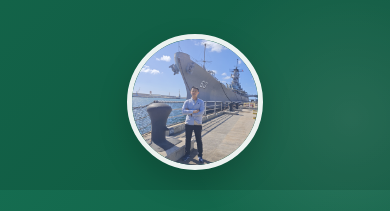
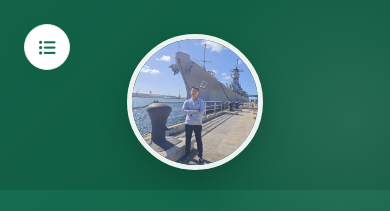
Before and after one commit to FuYanduo/fuyanduo.github.io, a Jekyll site: the page built from index.md, in a window 390 px wide. Shown: the top 211 px of the page. Built offline with Jekyll 4.4.1, drawn with Linux system fonts in a browser that asks for light colours; a style sheet for code colours, icons or effects is not loaded; our own code applies the rules of GitHub Pages for plain Markdown files.

Commit message:
update toggle

```diff
--- a/_layouts/homepage.html
+++ b/_layouts/homepage.html
@@ -18,6 +18,20 @@
     <link rel="stylesheet" href="{{ "/assets/css/publications-no-dark-mode.css" | relative_url }}">
   </head>
   <body>
+    <button type="button" class="toc-toggle" id="toc-toggle" aria-expanded="false" aria-controls="toc-panel" aria-label="Toggle table of contents">
+      <i class="fa-solid fa-list-ul toc-toggle-open" aria-hidden="true"></i>
+      <i class="fa-solid fa-xmark toc-toggle-close" aria-hidden="true"></i>
+    </button>
+
+    <aside class="toc-panel" id="toc-panel" aria-label="Table of contents">
+      <div class="toc-head">
+        <span class="toc-title"><i class="fa-solid fa-compass" aria-hidden="true"></i> Contents</span>
+      </div>
+      <nav class="toc-nav" id="toc-nav" aria-label="Page sections"></nav>
+    </aside>
+
+    <div class="toc-backdrop" id="toc-backdrop"></div>
+
     <div class="page-shell">
       <header class="profile-hero">
         <div class="portrait-panel">
@@ -90,6 +104,7 @@
     </div>
 
     <script src="{{ "/assets/js/publications-filter.js" | relative_url }}"></script>
+    <script src="{{ "/assets/js/toc.js" | relative_url }}"></script>
     {% if site.google_analytics %}
     <script>
       (function(i,s,o,g,r,a,m){i['GoogleAnalyticsObject']=r;i[r]=i[r]||function(){
--- a/_sass/minimal-light-no-dark-mode.scss
+++ b/_sass/minimal-light-no-dark-mode.scss
@@ -316,6 +316,172 @@
   font-size: 12px;
 }
 
+/* Collapsible Table of Contents */
+.toc-toggle {
+  position: fixed;
+  top: 24px;
+  left: 24px;
+  z-index: 60;
+  width: 46px;
+  height: 46px;
+  display: inline-grid;
+  place-items: center;
+  padding: 0;
+  border: 1px solid var(--green-100);
+  border-radius: 50%;
+  background: var(--white);
+  color: var(--green-800);
+  font-size: 17px;
+  cursor: pointer;
+  box-shadow: 0 4px 14px rgba(16, 91, 66, .18);
+  transition: transform .2s ease, background .2s ease, color .2s ease, box-shadow .2s ease;
+}
+
+.toc-toggle:hover,
+body.toc-open .toc-toggle {
+  background: linear-gradient(135deg, var(--green-800), var(--green-900));
+  color: var(--white);
+  border-color: transparent;
+  box-shadow: 0 6px 18px rgba(16, 91, 66, .32);
+}
+
+.toc-toggle:hover {
+  transform: translateY(-1px);
+}
+
+.toc-toggle-close {
+  display: none;
+  font-size: 18px;
+}
+
+body.toc-open .toc-toggle-open {
+  display: none;
+}
+
+body.toc-open .toc-toggle-close {
+  display: block;
+}
+
+.toc-panel {
+  position: fixed;
+  top: 84px;
+  left: 24px;
+  z-index: 65;
+  width: 240px;
+  max-width: calc(100vw - 48px);
+  max-height: calc(100vh - 108px);
+  padding: 14px 6px 10px;
+  border-radius: 14px;
+  background: var(--white);
+  box-shadow: 0 12px 34px rgba(16, 91, 66, .22);
+  transform: translateX(calc(-100% - 32px));
+  opacity: 0;
+  visibility: hidden;
+  transition: transform .3s cubic-bezier(.4, 0, .2, 1), opacity .25s ease, visibility .25s;
+}
+
+body.toc-open .toc-panel {
+  transform: translateX(0);
+  opacity: 1;
+  visibility: visible;
+}
+
+.toc-head {
+  display: flex;
+  align-items: center;
+  padding: 4px 14px 12px;
+  border-bottom: 1px solid var(--line);
+  color: var(--green-900);
+  font-size: 12px;
+  font-weight: 700;
+  letter-spacing: .14em;
+  text-transform: uppercase;
+}
+
+.toc-title {
+  display: inline-flex;
+  align-items: center;
+  gap: 8px;
+}
+
+.toc-nav {
+  padding: 10px 8px 6px;
+  display: grid;
+  gap: 2px;
+  overflow-y: auto;
+}
+
+.toc-link {
+  display: flex;
+  align-items: center;
+  gap: 11px;
+  padding: 9px 12px;
+  border-radius: 9px;
+  color: var(--ink);
+  font-size: 14px;
+  line-height: 1.3;
+  transition: background .2s ease, color .2s ease;
+}
+
+.toc-link:hover {
+  background: var(--green-50);
+  color: var(--green-900);
+  text-decoration: none;
+}
+
+.toc-icon {
+  width: 28px;
+  height: 28px;
+  flex: 0 0 28px;
+  display: inline-grid;
+  place-items: center;
+  border-radius: 50%;
+  background: var(--green-100);
+  color: var(--green-800);
+  font-size: 12px;
+  transition: background .2s ease, color .2s ease;
+}
+
+.toc-link:hover .toc-icon {
+  background: var(--green-800);
+  color: var(--white);
+}
+
+.toc-link.is-active {
+  background: linear-gradient(90deg, var(--green-50), rgba(242, 248, 245, .2));
+  color: var(--green-900);
+  font-weight: 600;
+}
+
+.toc-link.is-active .toc-icon {
+  background: var(--green-800);
+  color: var(--white);
+}
+
+.toc-backdrop {
+  position: fixed;
+  inset: 0;
+  z-index: 55;
+  background: rgba(11, 61, 46, .20);
+  opacity: 0;
+  visibility: hidden;
+  transition: opacity .3s ease, visibility .3s;
+  -webkit-backdrop-filter: blur(2px);
+  backdrop-filter: blur(2px);
+}
+
+body.toc-open .toc-backdrop {
+  opacity: 1;
+  visibility: visible;
+}
+
+/* Wide screens: panel floats in the left margin without blocking content. */
+@media (min-width: 1440px) {
+  .toc-backdrop {
+    display: none;
+  }
+}
+
 @media (max-width: 760px) {
   body {
     padding: 0;
@@ -387,4 +553,10 @@
   .page-shell {
     box-shadow: none;
   }
+
+  .toc-toggle,
+  .toc-panel,
+  .toc-backdrop {
+    display: none !important;
+  }
 }
--- /dev/null
+++ b/assets/js/toc.js
@@ -0,0 +1,98 @@
+(function () {
+  "use strict";
+
+  var ICONS = {
+    "about-me": "fa-user",
+    "news": "fa-bullhorn",
+    "research-statement": "fa-book",
+    "research-works": "fa-newspaper",
+    "publications": "fa-newspaper"
+  };
+
+  var WIDE_QUERY = "(min-width: 1440px)";
+
+  var toggle = document.getElementById("toc-toggle");
+  var panel = document.getElementById("toc-panel");
+  var backdrop = document.getElementById("toc-backdrop");
+  var nav = document.getElementById("toc-nav");
+  if (!toggle || !panel || !nav || !backdrop) return;
+
+  var headings = Array.prototype.slice.call(
+    document.querySelectorAll(".main-content h2")
+  );
+
+  headings.forEach(function (h, i) {
+    if (!h.id) {
+      var slug = h.textContent.trim().toLowerCase()
+        .replace(/[^\w\s-]/g, "")
+        .replace(/\s+/g, "-");
+      h.id = slug || "section-" + (i + 1);
+    }
+    var icon = ICONS[h.id] || "fa-hashtag";
+    var a = document.createElement("a");
+    a.href = "#" + h.id;
+    a.className = "toc-link";
+    a.setAttribute("data-toc-target", h.id);
+    a.innerHTML =
+      '<span class="toc-icon"><i class="fa-solid ' + icon + '" aria-hidden="true"></i></span>' +
+      '<span class="toc-text">' + h.textContent.trim() + "</span>";
+    nav.appendChild(a);
+  });
+
+  var links = Array.prototype.slice.call(nav.querySelectorAll(".toc-link"));
+
+  function isWide() {
+    return window.matchMedia(WIDE_QUERY).matches;
+  }
+
+  function isOpen() {
+    return document.body.classList.contains("toc-open");
+  }
+
+  function open() {
+    document.body.classList.add("toc-open");
+    toggle.setAttribute("aria-expanded", "true");
+  }
+
+  function close() {
+    document.body.classList.remove("toc-open");
+    toggle.setAttribute("aria-expanded", "false");
+  }
+
+  toggle.addEventListener("click", function () {
+    if (isOpen()) close(); else open();
+  });
+
+  backdrop.addEventListener("click", close);
+
+  // On narrow screens the panel overlays content, so dismiss it after navigating.
+  nav.addEventListener("click", function (e) {
+    var link = e.target.closest(".toc-link");
+    if (!link) return;
+    if (!isWide()) close();
+  });
+
+  document.addEventListener("keydown", function (e) {
+    if (e.key === "Escape" && isOpen()) close();
+  });
+
+  // Highlight the section currently in view.
+  var idToLink = {};
+  links.forEach(function (l) {
+    idToLink[l.getAttribute("data-toc-target")] = l;
+  });
+
+  if ("IntersectionObserver" in window && headings.length) {
+    var observer = new IntersectionObserver(function (entries) {
+      entries.forEach(function (entry) {
+        var link = idToLink[entry.target.id];
+        if (!link) return;
+        if (entry.isIntersecting) {
+          links.forEach(function (l) { l.classList.remove("is-active"); });
+          link.classList.add("is-active");
+        }
+      });
+    }, { rootMargin: "-20% 0px -70% 0px", threshold: 0 });
+    headings.forEach(function (h) { observer.observe(h); });
+  }
+})();
```
